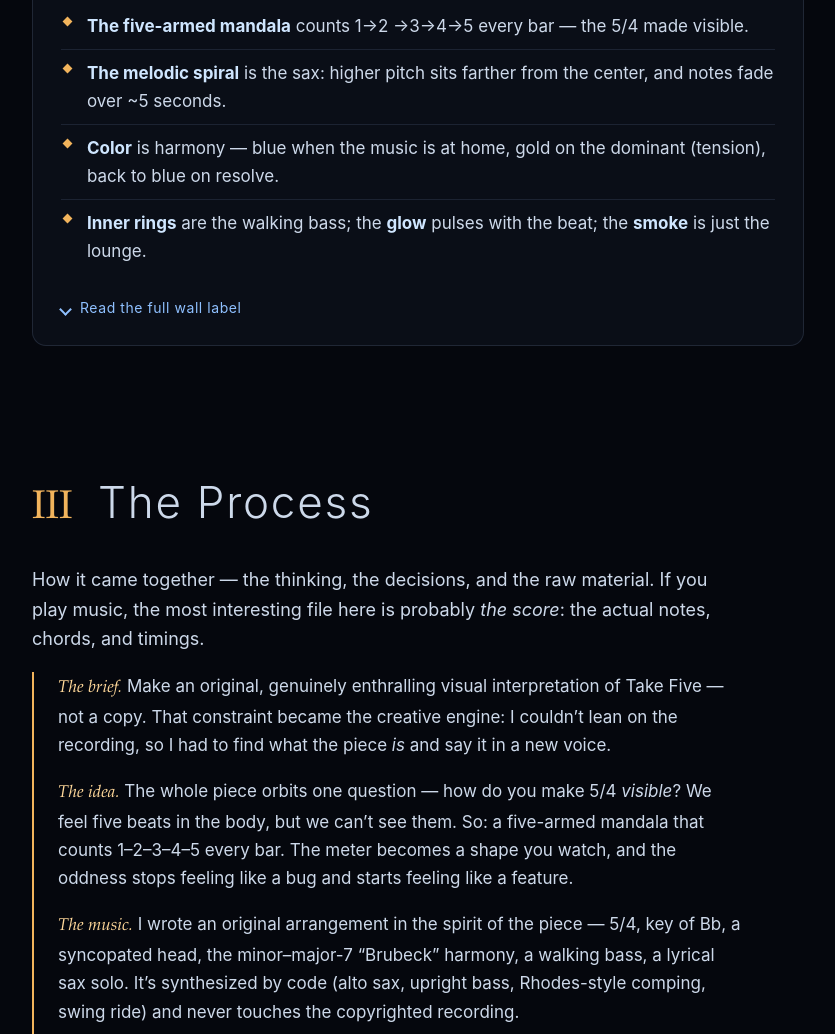
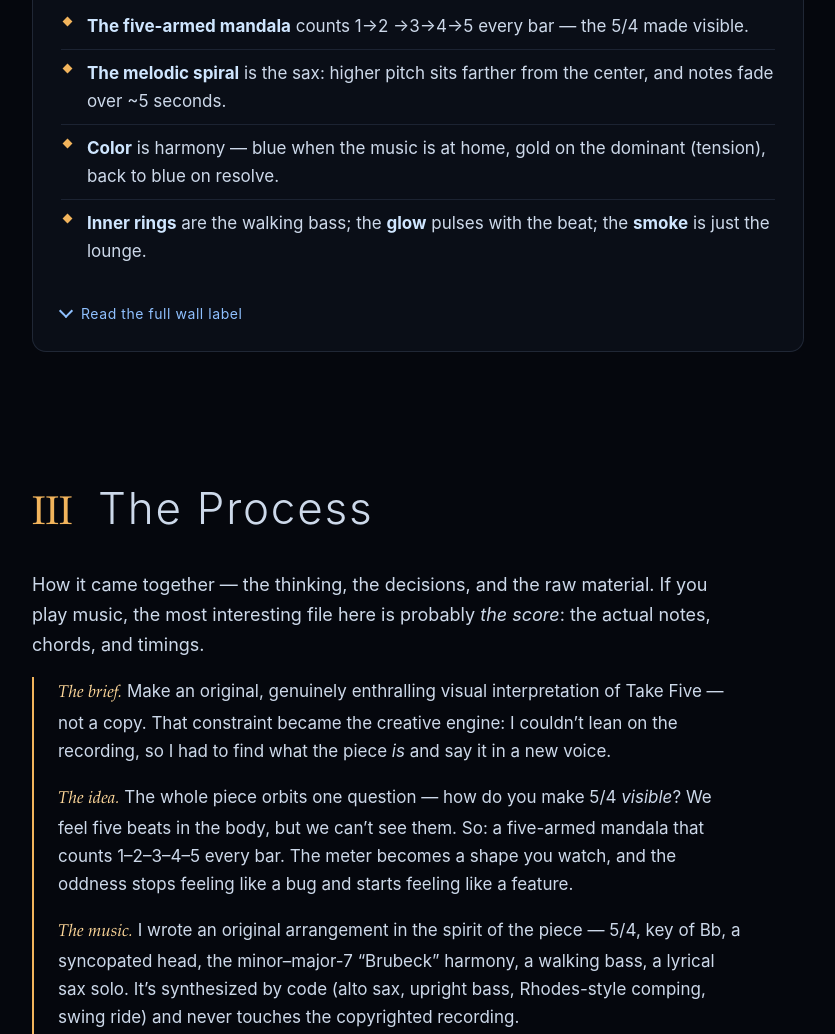
Before and after one commit to donnielrt/take-five, a website: page index.html in a window 1280 px wide. Shown: the part 2447-3481 px from the top of the page, without its empty margins (222-1057 px from the left). Drawn offline with Linux system fonts and the light colour scheme.

Commit message:
Fix caret vertical alignment (flex centering + optical nudge)

```diff
--- a/journey.css
+++ b/journey.css
@@ -492,18 +492,23 @@
 details.wall summary::-webkit-details-marker {
   display: none;
 }
+details.wall summary,
+details.log summary {
+  display: inline-flex;
+  align-items: center;
+  gap: 10px;
+}
 details.wall summary::before,
 details.log summary::before {
   content: "";
-  display: inline-block;
-  width: 7px;
-  height: 7px;
-  margin-right: 10px;
+  width: 8px;
+  height: 8px;
+  flex: none;
+  margin-bottom: 4px; /* optically center the down-chevron (V sits in the box's lower half) */
   border-right: 2px solid currentColor;
   border-bottom: 2px solid currentColor;
   transform: rotate(45deg);
   transition: transform 0.2s ease;
-  vertical-align: middle;
 }
 details.wall[open] summary::before,
 details.log[open] summary::before {
```
Also changed, not shown: 1 other file.
